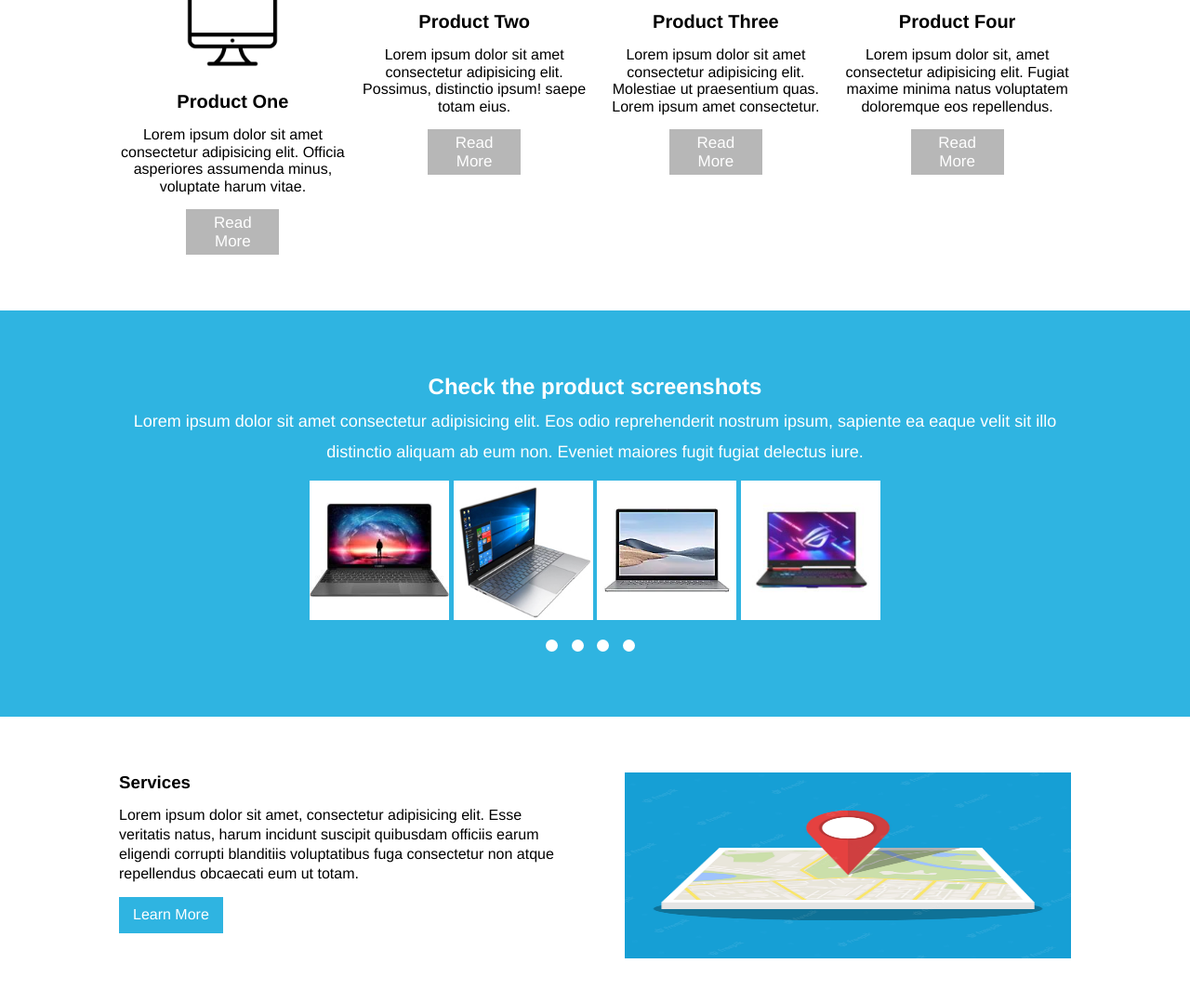
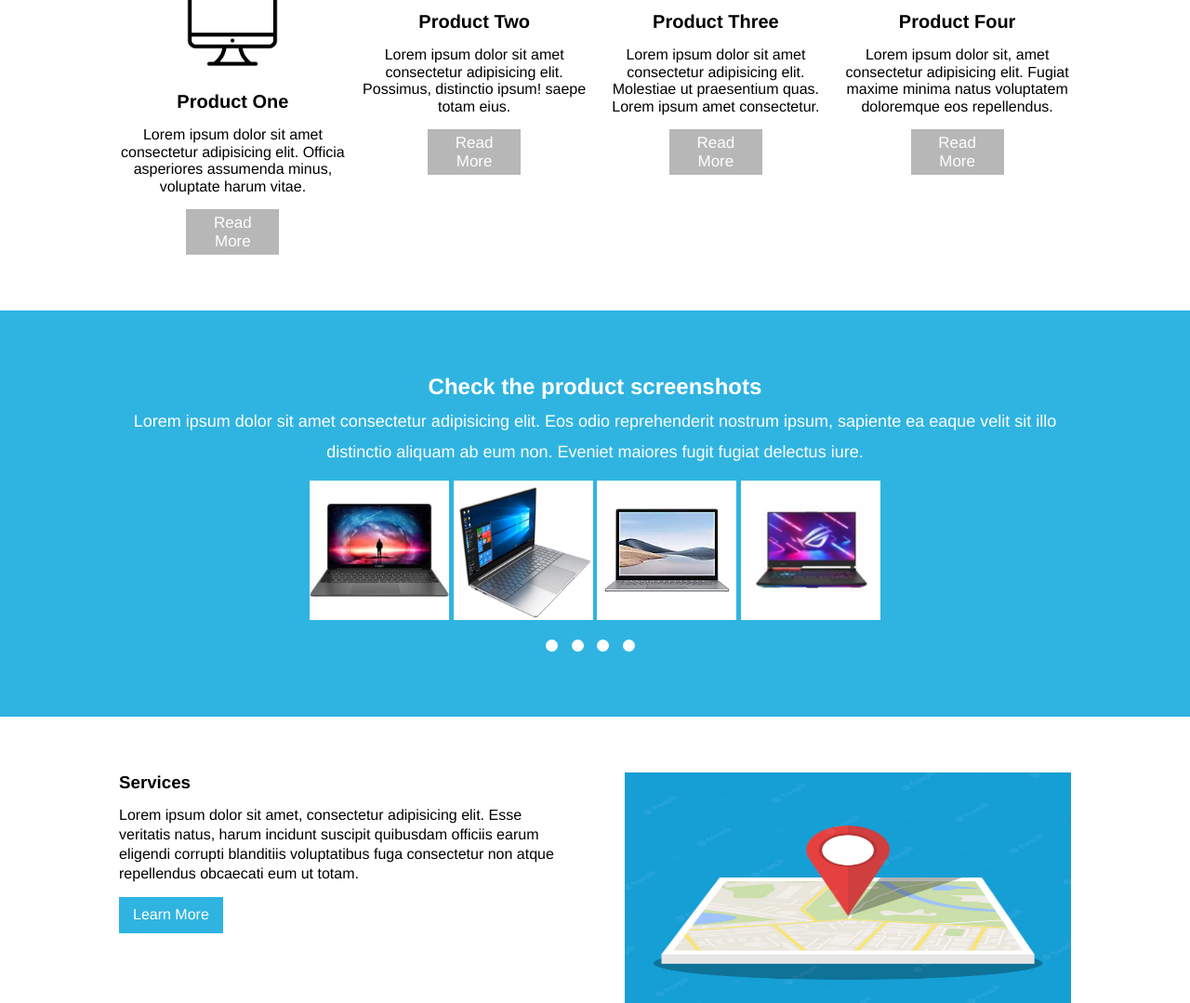
Before and after one commit to osamashull/Project-by-float-Property, a plain HTML site: page index.html in a window 1280 px wide. Shown: the part 221-1300 px from the top of the page at 93% size. Drawn offline with Linux system fonts and the light colour scheme.

Commit message:
Add Hieght
Adjust the height of the image in the section.three

```diff
--- a/css/style.css
+++ b/css/style.css
@@ -143,10 +143,11 @@ section.three img.one {
     width: 480px;
     float: right;
     margin-left: 32px;
+    height: 280px;
 }
 section.three img {
     width: 512px;
-    height: 200px;
+    height: 280px;
 }
 section.three p {
     line-height: 1.3;
```
